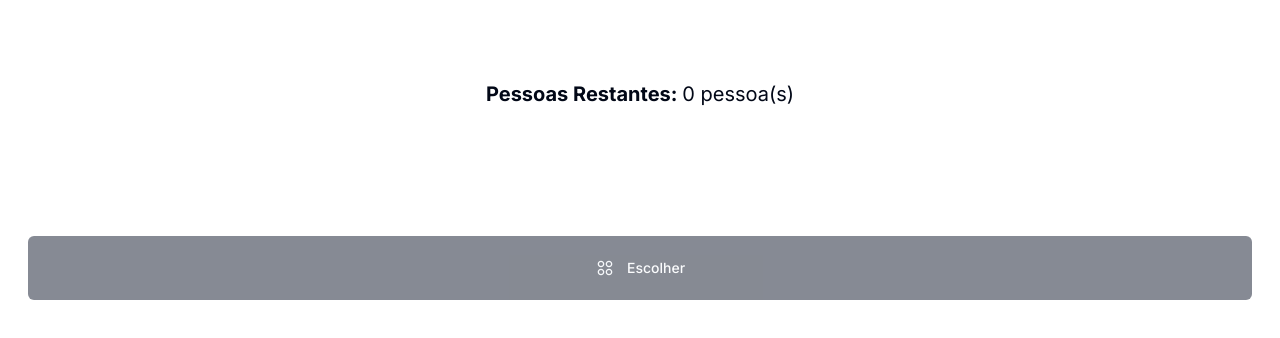
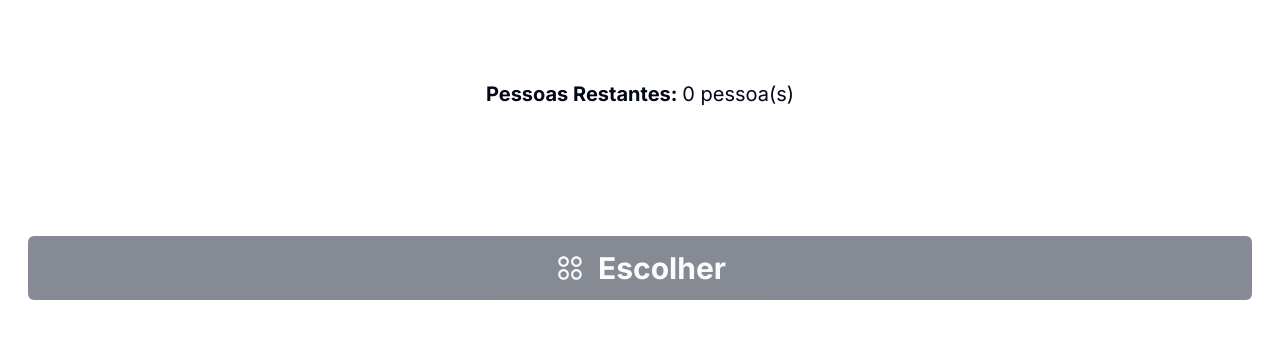
Before and after one commit to LeoFuna/separador-de-times, a Next.js app: page /teams in a window 1280 px wide. Shown: the top 338 px of the page. Built offline with nearby package versions, Linux system fonts and the light colour scheme.

Commit message:
style: text size on take a team btn

```diff
--- a/components/teams/Content.tsx
+++ b/components/teams/Content.tsx
@@ -106,9 +106,9 @@ export default function Content() {
         <Button
           disabled={remainingPlayers === 0}
           size="lg"
-          className="flex justify-center gap-3 w-full h-16"
+          className="flex justify-center gap-3 w-full h-16 text-3xl font-bold"
         >
-          <TokensIcon className="text-secondary h-5 w-5" />
+          <TokensIcon className="text-secondary h-8 w-8" />
           Escolher
         </Button>
       </ColorDialog>
```
